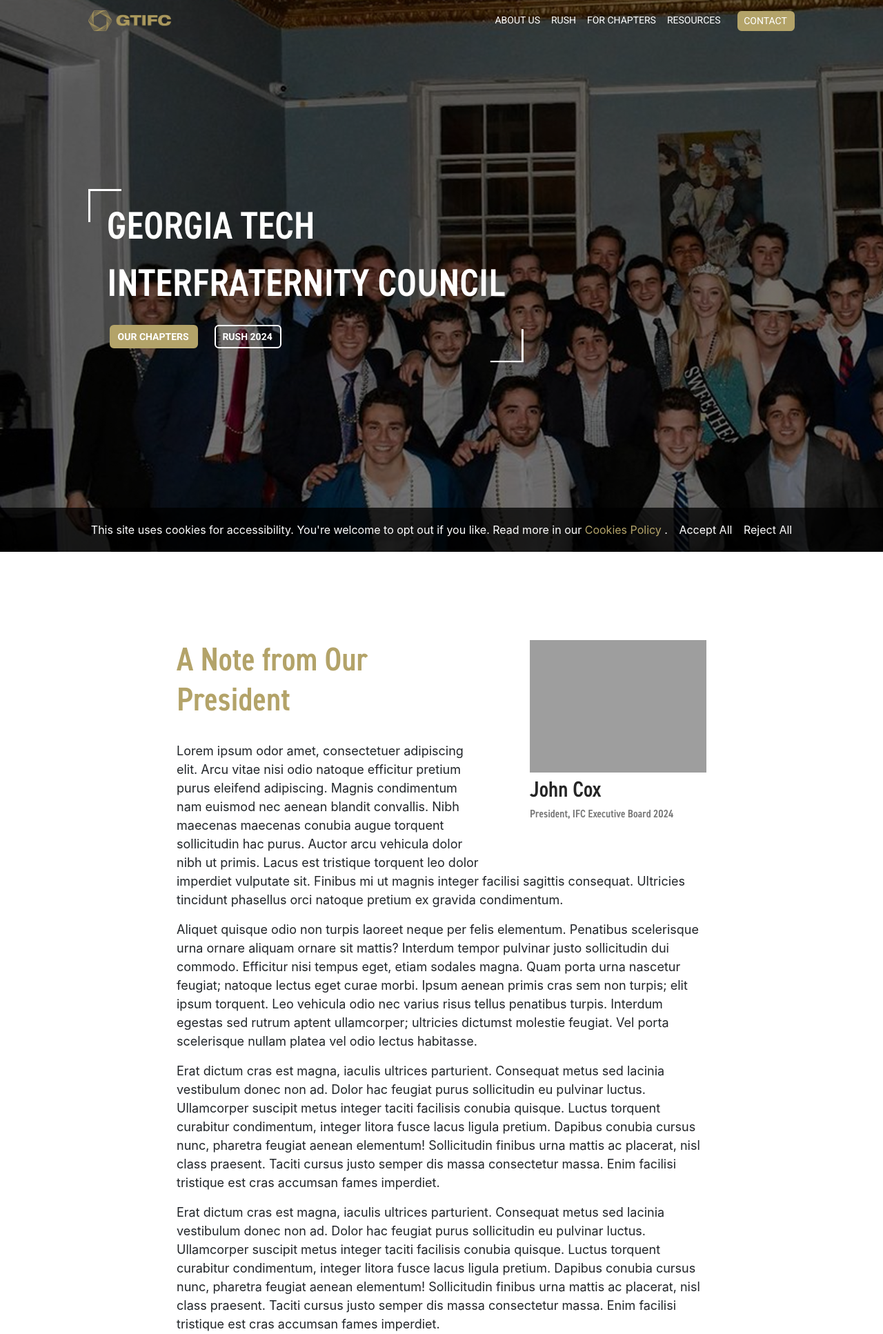
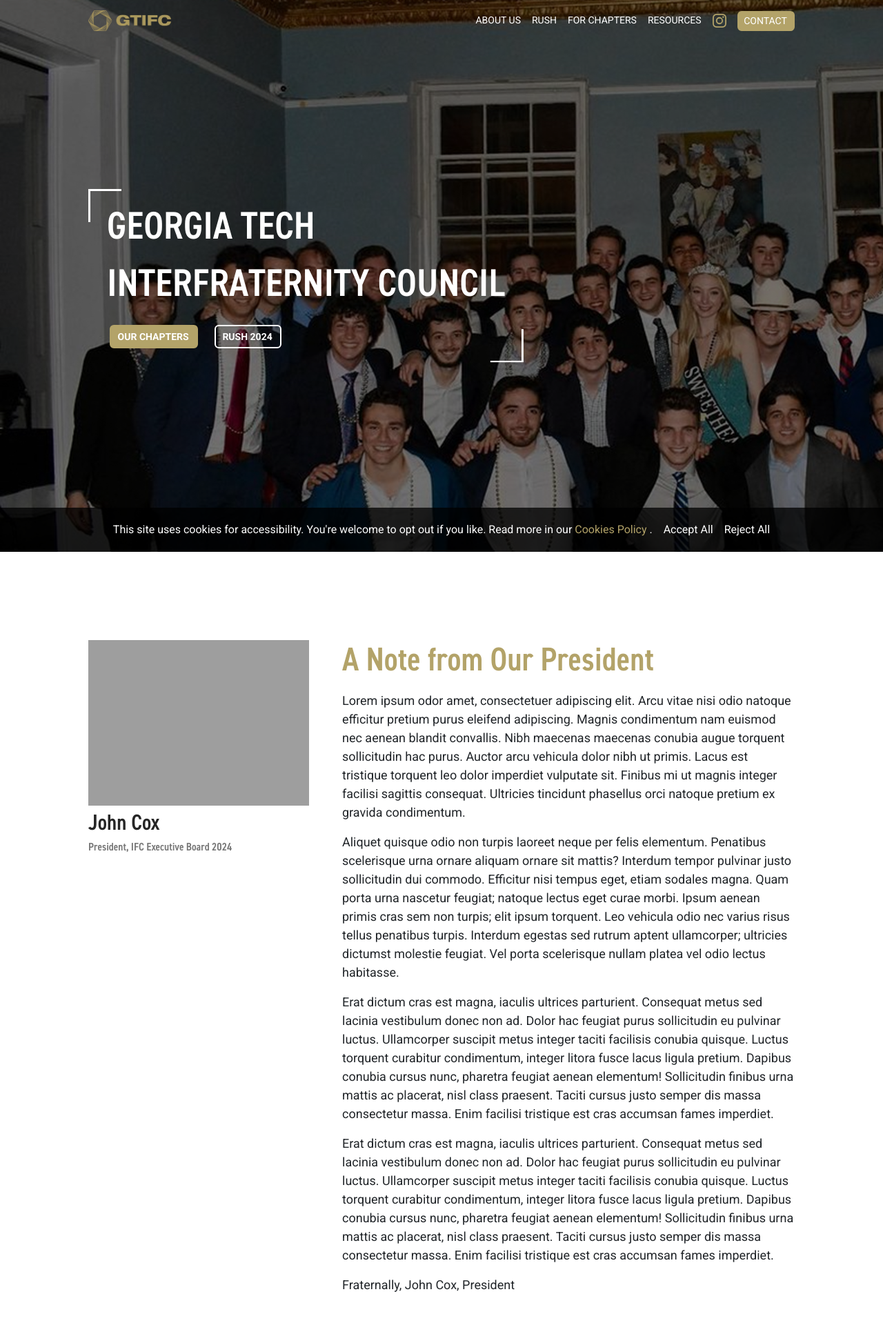
Before and after one commit to Georgia-Tech-IFC/ifc-website, a Django app: page / in a window 1280 px wide. Shown: the top 1934 px of the page at 69% size. Run offline with Django 5.2, Linux system fonts and the light colour scheme; grey boxes are pictures that could not be loaded.

Commit message:
made some hotfixes to styling

```diff
--- a/website/static/css/index.css
+++ b/website/static/css/index.css
@@ -236,6 +237,25 @@ Nav
     margin: 0 1rem 0 0;
     padding: 0;
     text-decoration: none;
+}
+
+.nav__link__icon {
+    align-items: center;
+    display: flex;
+    height: 1.25rem;
+    width: 1.25rem;
+    margin: 0 .5rem 0 0;
+}
+
+.nav__link__icon__svg {
+    fill: var(--tech-gold);
+    height: 1.25rem;
+    width: 1.25rem;
+    transition: .15s ease-in-out;
+}
+
+.nav__link__icon__svg:hover {
+    fill: var(--tech-gold-hover);
 }
 
 @keyframes nav-link-fade-in {
@@ -638,6 +658,7 @@ Cookies
     align-items: center;
     background-color: rgba(0, 0, 0, 0.75);
     color: white;
+    font-family: 'Roboto', sans-serif;
     position: fixed;
     display: flex;
     width: 100vw;
@@ -650,6 +671,9 @@ Cookies
 
 .cookies__link,
 .cookies__link__gold {
+    cursor: pointer;
+    font-family: 'Roboto', sans-serif;
+    font-size: 1rem;
     background-color: transparent;
     border: none;
     margin: 0;
@@ -685,8 +710,9 @@ President Welcome
 
 .president__welcome__container {
     background: var(--white);
+    display: flex;
     width: 100vw;
-    padding: 8rem 16rem;
+    padding: 8rem 8rem;
 }
 
 @media screen and (max-width: 768px) {
@@ -696,9 +722,8 @@ President Welcome
 }
 
 .president__welcome__image__container {
-    float: right;
-    width: 20vw;
-    margin: 0 0 4rem 4rem;
+    width: 20rem;
+    margin: 0 3rem 0 0;
 }
 
 @media screen and (max-width: 425px) {
@@ -710,7 +735,7 @@ President Welcome
 }
 
 .president__welcome__image {
-    width: 100%;
+    width: 20rem;
     height: auto;
 }
 
@@ -746,7 +771,7 @@ President Welcome
     font-family: "din-2014",sans-serif;
     font-weight: 600;
     font-size: 3rem;
-    margin: 0 0 2rem 0;
+    margin: 0 0 1rem 0;
 }
 
 @media screen and (max-width: 425px) {
@@ -757,6 +782,7 @@ President Welcome
 }
 
 .president__welcome__text {
+    font-family: 'Roboto', sans-serif;
     font-weight: 400;
     font-size: 1.125rem;
 }
--- a/website/templates/partials/head.html
+++ b/website/templates/partials/head.html
@@ -12,8 +12,6 @@
     <link rel="preconnect" href="https://fonts.googleapis.com">
     <link rel="preconnect" href="https://fonts.gstatic.com" crossorigin>
     <link href="https://fonts.googleapis.com/css2?family=Lato:ital,wght@0,100;0,300;0,400;0,700;0,900;1,100;1,300;1,400;1,700;1,900&display=swap" rel="stylesheet">
-    <link rel="preconnect" href="https://fonts.googleapis.com">
-    <link rel="preconnect" href="https://fonts.gstatic.com" crossorigin>
     <link href="https://fonts.googleapis.com/css2?family=Roboto:ital,wght@0,100;0,300;0,400;0,500;0,700;0,900;1,100;1,300;1,400;1,500;1,700;1,900&display=swap" rel="stylesheet">
     <link rel="stylesheet" href="{% static 'css/index.css' %}">
     <link rel="stylesheet" href="{% static 'css/gt-master.css' %}">
--- a/website/templates/partials/nav-index.html
+++ b/website/templates/partials/nav-index.html
@@ -18,6 +18,9 @@
         <button class="nav__link nav__link__resources" data-menu="resources">
             RESOURCES
         </button>
+        <a class="nav__link__icon" href="https://www.instagram.com/gt.ifc/">
+            {% include 'svg/instagram-nav.html' %}
+        </a>
         <button class="nav__link__button">
             CONTACT
         </button>
--- a/website/templates/partials/nav.html
+++ b/website/templates/partials/nav.html
@@ -18,6 +18,9 @@
         <button class="nav__link nav__link__white nav__link__resources" data-menu="resources">
             RESOURCES
         </button>
+        <a class="nav__link__icon" href="https://www.instagram.com/gt.ifc/">
+            {% include 'svg/instagram-nav.html' %}
+        </a>
         <a class="nav__link__button" href="/#contact">
             CONTACT
         </a>
--- a/website/templates/partials/president_welcome.html
+++ b/website/templates/partials/president_welcome.html
@@ -8,8 +8,8 @@
         <div class="president__welcome__image__name">John Cox</div>
         <div class="president__welcome__image__title">President, IFC Executive Board 2024</div>
     </div>
-    <h1 class="president__welcome__header">A Note from Our President</h1>
     <div class="president__welcome__text">
+        <h1 class="president__welcome__header">A Note from Our President</h1>
         <p>Lorem ipsum odor amet, consectetuer adipiscing elit. Arcu vitae nisi odio natoque efficitur pretium purus eleifend adipiscing. Magnis condimentum nam euismod nec aenean blandit convallis. Nibh maecenas maecenas conubia augue torquent sollicitudin hac purus. Auctor arcu vehicula dolor nibh ut primis. Lacus est tristique torquent leo dolor imperdiet vulputate sit. Finibus mi ut magnis integer facilisi sagittis consequat. Ultricies tincidunt phasellus orci natoque pretium ex gravida condimentum.
         </p>
         <p>Aliquet quisque odio non turpis laoreet neque per felis elementum. Penatibus scelerisque urna ornare aliquam ornare sit mattis? Interdum tempor pulvinar justo sollicitudin dui commodo. Efficitur nisi tempus eget, etiam sodales magna. Quam porta urna nascetur feugiat; natoque lectus eget curae morbi. Ipsum aenean primis cras sem non turpis; elit ipsum torquent. Leo vehicula odio nec varius risus tellus penatibus turpis. Interdum egestas sed rutrum aptent ullamcorper; ultricies dictumst molestie feugiat. Vel porta scelerisque nullam platea vel odio lectus habitasse.
--- /dev/null
+++ b/website/templates/svg/instagram-nav.html
@@ -0,0 +1,3 @@
+<svg class="nav__link__icon__svg" xmlns="http://www.w3.org/2000/svg" viewBox="0 0 16 16">
+    <path d="M8 0C5.829 0 5.556.01 4.703.048 3.85.088 3.269.222 2.76.42a3.9 3.9 0 0 0-1.417.923A3.9 3.9 0 0 0 .42 2.76C.222 3.268.087 3.85.048 4.7.01 5.555 0 5.827 0 8.001c0 2.172.01 2.444.048 3.297.04.852.174 1.433.372 1.942.205.526.478.972.923 1.417.444.445.89.719 1.416.923.51.198 1.09.333 1.942.372C5.555 15.99 5.827 16 8 16s2.444-.01 3.298-.048c.851-.04 1.434-.174 1.943-.372a3.9 3.9 0 0 0 1.416-.923c.445-.445.718-.891.923-1.417.197-.509.332-1.09.372-1.942C15.99 10.445 16 10.173 16 8s-.01-2.445-.048-3.299c-.04-.851-.175-1.433-.372-1.941a3.9 3.9 0 0 0-.923-1.417A3.9 3.9 0 0 0 13.24.42c-.51-.198-1.092-.333-1.943-.372C10.443.01 10.172 0 7.998 0zm-.717 1.442h.718c2.136 0 2.389.007 3.232.046.78.035 1.204.166 1.486.275.373.145.64.319.92.599s.453.546.598.92c.11.281.24.705.275 1.485.039.843.047 1.096.047 3.231s-.008 2.389-.047 3.232c-.035.78-.166 1.203-.275 1.485a2.5 2.5 0 0 1-.599.919c-.28.28-.546.453-.92.598-.28.11-.704.24-1.485.276-.843.038-1.096.047-3.232.047s-2.39-.009-3.233-.047c-.78-.036-1.203-.166-1.485-.276a2.5 2.5 0 0 1-.92-.598 2.5 2.5 0 0 1-.6-.92c-.109-.281-.24-.705-.275-1.485-.038-.843-.046-1.096-.046-3.233s.008-2.388.046-3.231c.036-.78.166-1.204.276-1.486.145-.373.319-.64.599-.92s.546-.453.92-.598c.282-.11.705-.24 1.485-.276.738-.034 1.024-.044 2.515-.045zm4.988 1.328a.96.96 0 1 0 0 1.92.96.96 0 0 0 0-1.92m-4.27 1.122a4.109 4.109 0 1 0 0 8.217 4.109 4.109 0 0 0 0-8.217m0 1.441a2.667 2.667 0 1 1 0 5.334 2.667 2.667 0 0 1 0-5.334"/>
+</svg>
```
Also changed, not shown: other parts of website/static/css/index.css (+35 -12 lines), TODO.md (+25 -14 lines).
